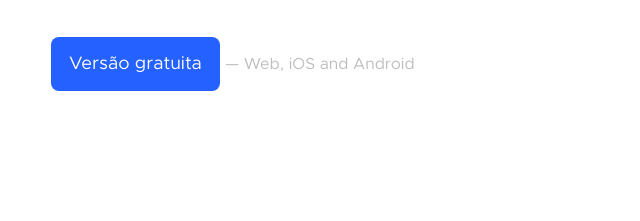
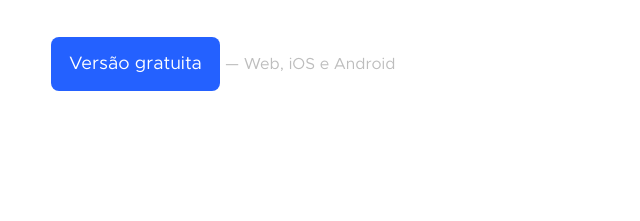
Before and after one commit to gabrielsantinii/nango-landing-page, a plain HTML site: page index.html in a window 1280 px wide. Shown: the part 579-800 px from the top of the page, 34-674 px from the left. Drawn offline with Linux system fonts and the light colour scheme.

Commit message:
fix: platforms description

```diff
--- a/index.html
+++ b/index.html
@@ -43,7 +43,7 @@
             </p>
             <div class="section-links">
               <button class="btn" id="free-version-btn">Versão gratuita</button>
-              <p class="link-description">— Web, iOS and Android</p>
+              <p class="link-description">— Web, iOS e Android</p>
             </div>
           </article>
           <img
```
